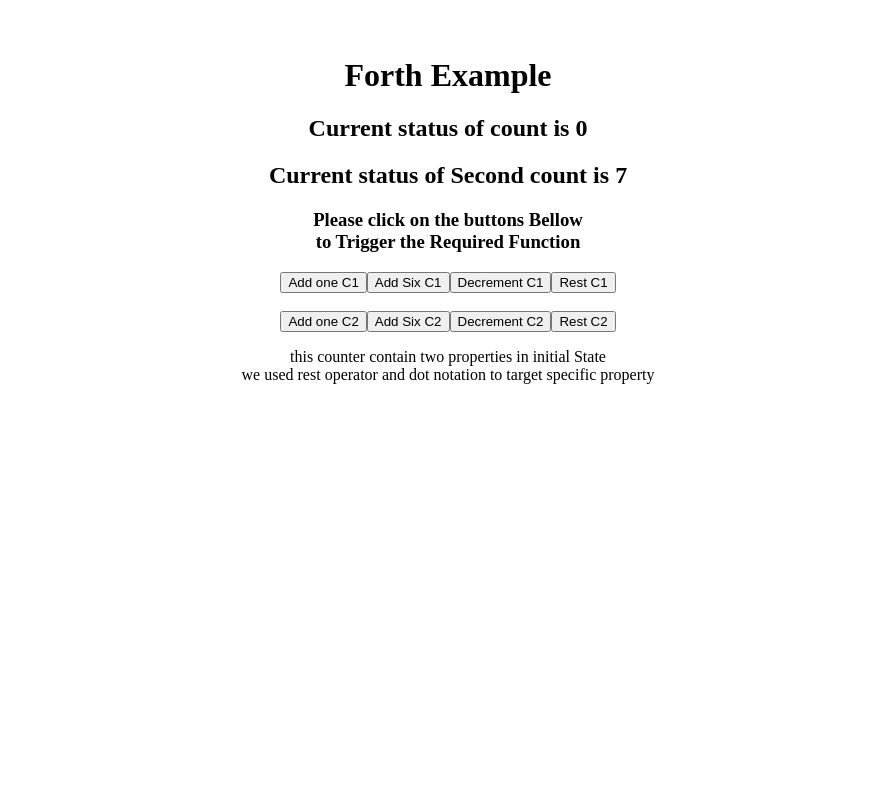
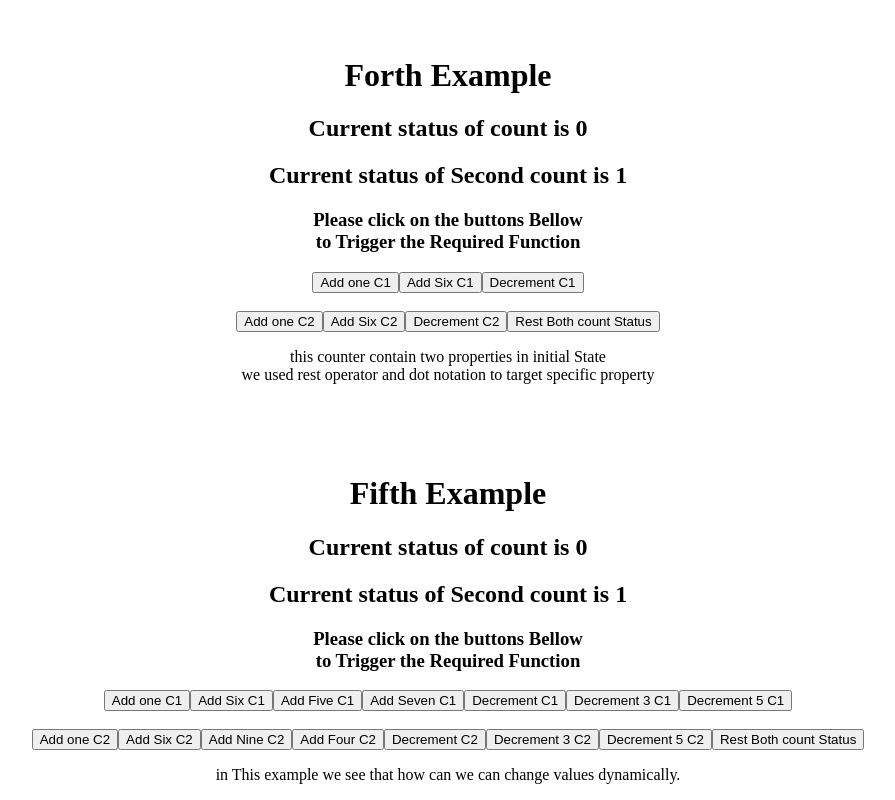
Before and after one commit to MubasherChaudhry/Practice_Hook_useReduce, a React (Create React App) app in the folder learning-app/: page / in a window 1280 px wide. Shown: the part 1019-1819 px from the top of the page, without its empty margins (192-1087 px from the left). Before the commit the page ends 1419 px from the top, so only its background shows below. Built offline with nearby package versions, Linux system fonts and the light colour scheme.

Commit message:
Using value property to change the value dinamically

```diff
--- a/learning-app/src/App.js
+++ b/learning-app/src/App.js
@@ -2,6 +2,7 @@
 import './App.css';
 import CountReducer from './components/CountReducer';
 import CountWithReducer from './components/CountWithReducer';
+import FifthExample from './components/FifthExample';
 import ForthExample from './components/ForthExample';
 import ThirdExampleReducer from './components/ThirdExampleReducer';
 
@@ -19,6 +20,8 @@ function App() {
     <ThirdExampleReducer/>
     <br/><br/><br/>
     <ForthExample/>
+    <br /><br /><br />
+    <FifthExample/>
     </div>
   );
 }
--- /dev/null
+++ b/learning-app/src/components/FifthExample.jsx
@@ -0,0 +1,90 @@
+import React, { useReducer } from "react";
+
+const initialState = {
+  firstCount: 0,
+  secondCount: 1,
+};
+const reducer = (state, action) => {
+  switch (action.type) {
+
+    case "addOneC1":
+    return { ...state, firstCount: state.firstCount + action.value };
+
+    case "addOneC2":
+    return { ...state, secondCount: state.secondCount + action.value };
+
+    case "resetC2":
+    return initialState;
+
+    default:
+    return state;
+  }
+};
+function FifthExample() {
+  const [count, dispatch] = useReducer(reducer, initialState);
+  return (
+    <div>
+      <h1>Fifth Example</h1>
+      <h2>Current status of count is {count.firstCount} </h2>
+      <h2>Current status of Second count is {count.secondCount} </h2>
+      <h3>
+        Please click on the buttons Bellow <br /> to Trigger the Required
+        Function
+      </h3>
+      <button onClick={() => dispatch({ type: "addOneC1", value: 1 })}>
+        Add one C1
+      </button>
+      <button onClick={() => dispatch({ type: "addOneC1", value: 6 })}>
+        Add Six C1
+      </button>
+      <button onClick={() => dispatch({ type: "addOneC1", value: 5 })}>
+        Add Five C1
+      </button>
+      <button onClick={() => dispatch({ type: "addOneC1", value: 7 })}>
+        Add Seven C1
+      </button>
+      <button onClick={() => dispatch({ type: "addOneC1", value: -1 })}>
+        Decrement C1
+      </button>
+      <button onClick={() => dispatch({ type: "addOneC1", value: -3 })}>
+        Decrement 3 C1
+      </button>
+      <button onClick={() => dispatch({ type: "addOneC1", value: -5 })}>
+        Decrement 5 C1
+      </button>
+      {/* <button onClick={() => dispatch({ type: "resetC1" })}>Rest C1</button> */}
+      <br />
+      <br />
+      <button onClick={() => dispatch({ type: "addOneC2", value: 1 })}>
+        Add one C2
+      </button>
+      <button onClick={() => dispatch({ type: "addOneC2", value: 6 })}>
+        Add Six C2
+      </button>
+      <button onClick={() => dispatch({ type: "addOneC2", value: 9 })}>
+        Add Nine C2
+      </button>
+      <button onClick={() => dispatch({ type: "addOneC2", value: 4 })}>
+        Add Four C2
+      </button>
+      <button onClick={() => dispatch({ type: "addOneC2", value: -1 })}>
+        Decrement C2
+      </button>
+      <button onClick={() => dispatch({ type: "addOneC2", value: -3 })}>
+        Decrement 3 C2
+      </button>
+      <button onClick={() => dispatch({ type: "addOneC2", value: -5 })}>
+        Decrement 5 C2
+      </button>
+      <button onClick={() => dispatch({ type: "resetC2" })}>
+        Rest Both count Status
+      </button>
+      {}
+      <p>
+        in This example we see that how can we can change values dynamically.
+      </p>
+    </div>
+  );
+}
+
+export default FifthExample;
--- a/learning-app/src/components/ForthExample.jsx
+++ b/learning-app/src/components/ForthExample.jsx
@@ -2,7 +2,7 @@ import { useReducer } from "react";
 
 const initialState = {
   firstCount: 0,
-  secondCount: 7,
+  secondCount: 1,
 };
 const reducer = (state, action) => {
   switch (action.type) {
@@ -12,8 +12,8 @@ const reducer = (state, action) => {
       return { ...state, firstCount: state.firstCount + 6 };
     case "decrementC1":
       return { ...state, firstCount: state.firstCount - 1 };
-    case "resetC1":
-      return initialState;
+    // case "resetC1":
+    //   return initialState;
 
     case "addOneC2":
       return { ...state, secondCount: state.secondCount + 1 };
@@ -22,7 +22,7 @@ const reducer = (state, action) => {
     case "decrementC2":
       return { ...state, secondCount: state.secondCount - 1 };
     case "resetC2":
-      return initialState;
+      return initialState
     default:
       return state;
   }
@@ -44,7 +44,7 @@ function ForthExample() {
       <button onClick={() => dispatch({ type: "decrementC1" })}>
         Decrement C1
       </button>
-      <button onClick={() => dispatch({ type: "resetC1" })}>Rest C1</button>
+      {/* <button onClick={() => dispatch({ type: "resetC1" })}>Rest C1</button> */}
       <br />
       <br />
       <button onClick={() => dispatch({ type: "addOneC2" })}>Add one C2</button>
@@ -52,7 +52,7 @@ function ForthExample() {
       <button onClick={() => dispatch({ type: "decrementC2" })}>
         Decrement C2
       </button>
-      <button onClick={() => dispatch({ type: "resetC2" })}>Rest C2</button>
+      <button onClick={() => dispatch({ type: "resetC2" })}>Rest Both count Status</button>{}
       <p>
         this counter contain two properties in initial State <br /> we used rest
         operator and dot notation to target specific property
```
